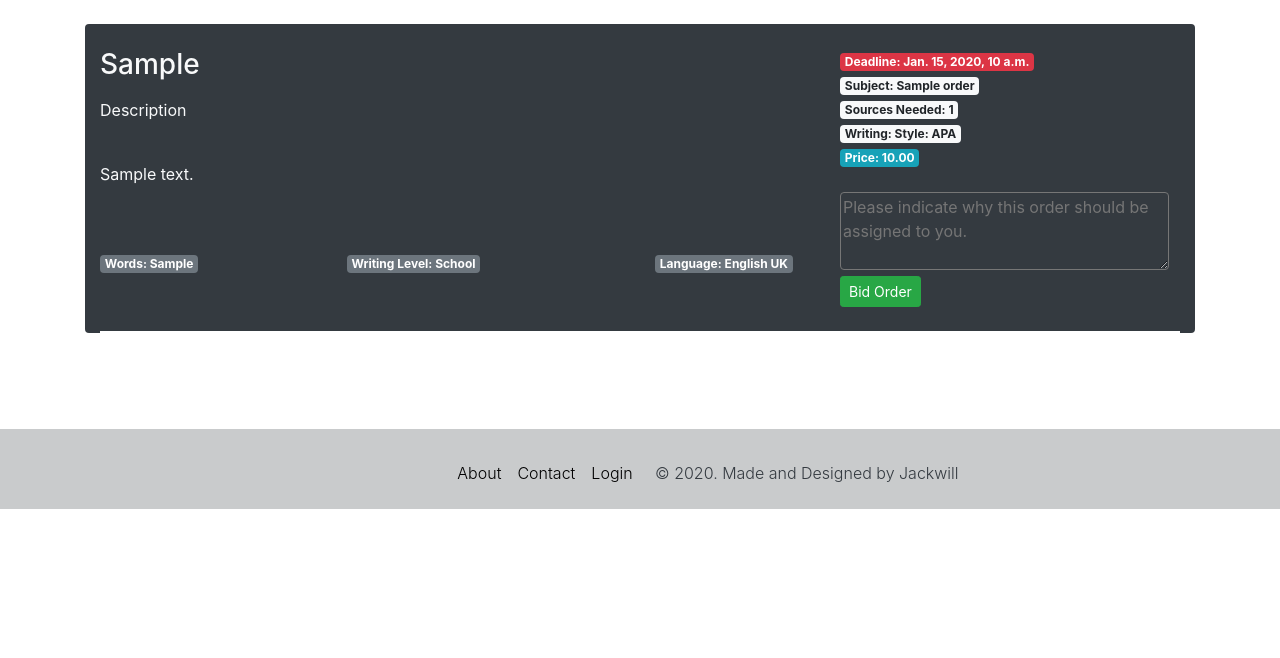
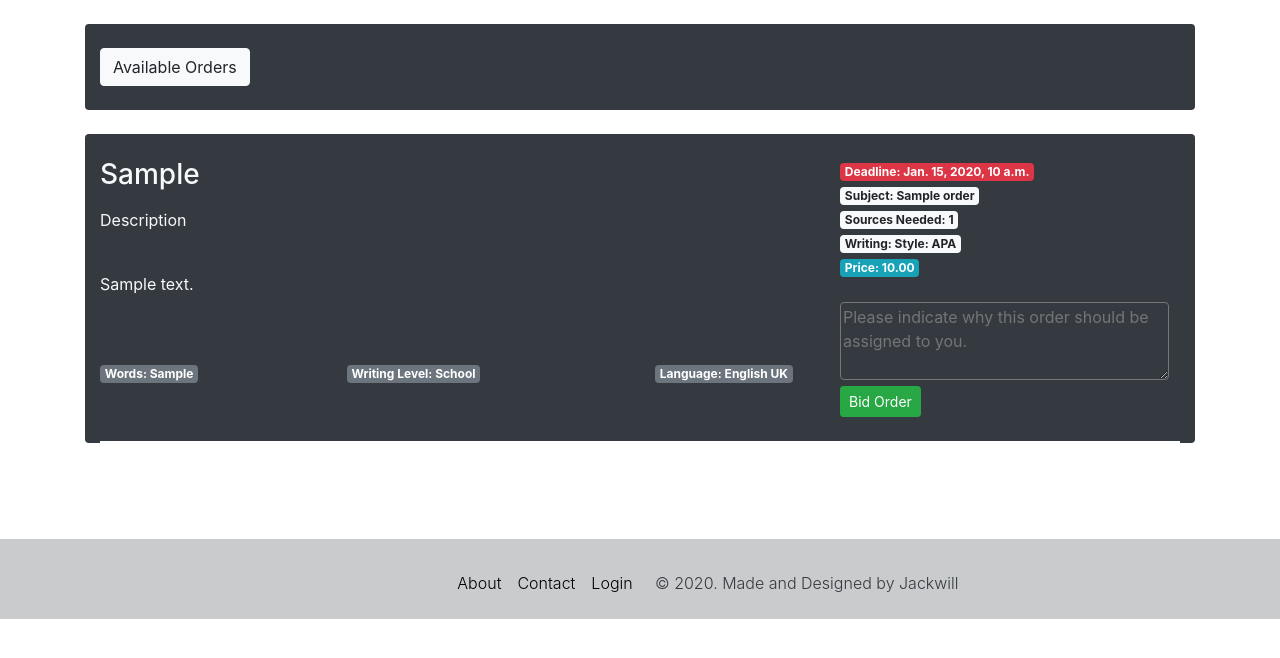
Before and after one commit to mundiakaluson/TL-django, a Django app: page /orders/order_details/1/ in a window 1280 px wide. Shown: the part 76-734 px from the top of the page. Run offline with Django 3.2, Linux system fonts and the light colour scheme; tables that the repository leaves empty hold one stand-in row (values such as "Sample post"); some libraries are stand-ins or nearby versions.

Commit message:
today's work done!

```diff
--- a/TL/mainapp/templates/mainapp/order_details.html
+++ b/TL/mainapp/templates/mainapp/order_details.html
@@ -1,6 +1,17 @@
 {% extends 'base.html' %}
 
 {% block content %}
+<br>
+<div class="container">
+    <div class="container-fluid bg-dark text-light rounded">
+        <br>
+        <a href="javascript:history.go(-1)">
+        <input type="button" class="btn btn-light" value="Available Orders">
+        </a>
+        <br>
+        <br>
+    </div>
+</div>
 
 <br>
 
@@ -72,14 +83,14 @@
                             <br>
                             <br>
                             <br>
-                            <form action="{% url 'bid' %}" method="POST">
+                            <form action="{% url 'bid' %}" method="POST" name="bid_form">
                             {% csrf_token %}
                             <div class="col-4 align-items-end">
                                 <input type="hidden" name="order_id" value="{{ order.id }}">
                                 <input type="hidden" name="bidder" value="{{ user|capfirst }}">
                                 <input type="hidden" name="order_topic" value="{{ order.topic }}">
                                 <textarea placeholder="Please indicate why this order should be assigned to you." name="bid_note" cols="30" rows="3" class="rounded text-light bg-dark"></textarea>
-                                <input type="submit" value="Bid Order" class="btn btn-sm btn-success">
+                                <input type="submit" value="Bid Order" class="btn btn-sm btn-success" name="bid_btn">
                             </div>
                             </form>
                                 </div>
--- a/TL/mainapp/views.py
+++ b/TL/mainapp/views.py
@@ -11,18 +11,17 @@ def about(request):
     return render(request, 'mainapp/about.html', {"title": title})
 
 @login_required
-def orders(reqeust):
+def orders(request):
     #TODO: Render webpage to show orders after designing! DONE!
 
     orders = Order.objects
-    return render(reqeust, 'mainapp/orders.html', {"title": title, "orders": orders})
+    return render(request, 'mainapp/orders.html', {"title": title, "orders": orders})
 
 def order_details(request, order_id):
     order = get_object_or_404(Order, pk=order_id)
     return render(request, 'mainapp/order_details.html', {'order': order})
 
 def bid(request):
-
     if request.method == 'POST':
         if request.POST['order_id'] and request.POST['order_topic'] and request.POST['bid_note'] and request.POST['bidder']:
             bid = Bid()
@@ -33,4 +32,4 @@ def bid(request):
             bid.save()
             return render(request, 'mainapp/success.html')
 
-    return render(request, 'mainapp/success.html')
+    return render(request, 'mainapp/orders.html')
```
Also changed, not shown: TL/mainapp/templates/mainapp/orders.html (+18 -4 lines).
